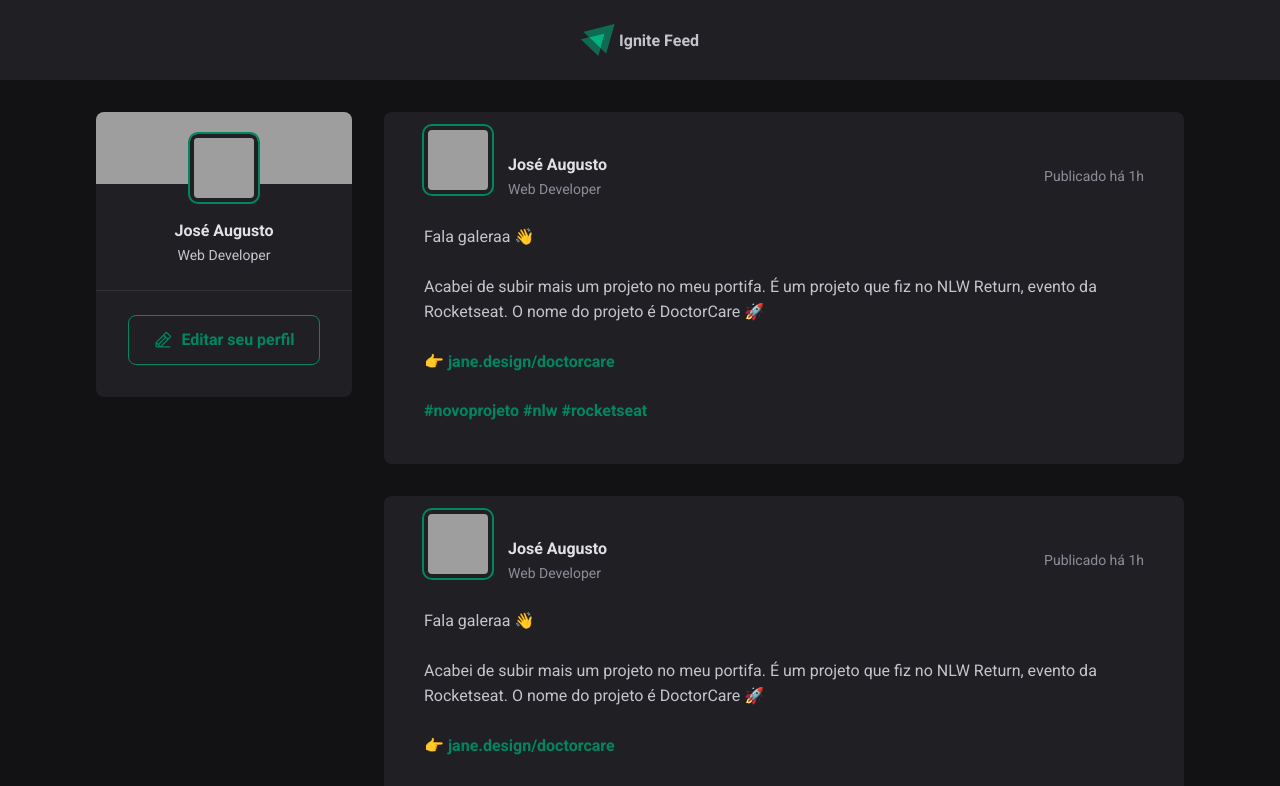
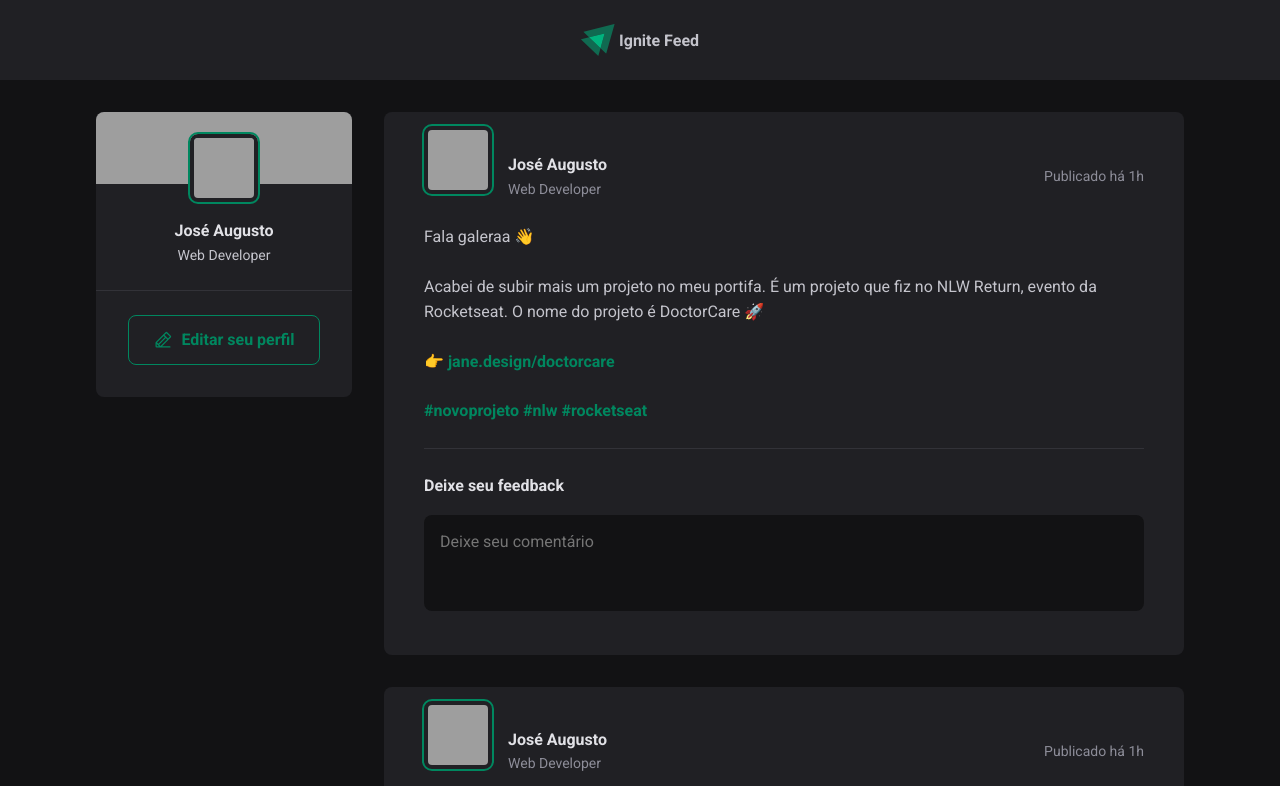
Before and after one commit to joseaugustoss/fundamentos-reactjs, a React (Vite) app: page / in a window 1280 px wide. Shown: the top 786 px of the page. Built offline with nearby package versions, Linux system fonts and the light colour scheme; grey boxes are pictures that could not be loaded.

Commit message:
formulario de comentario

```diff
--- a/src/components/Post.jsx
+++ b/src/components/Post.jsx
@@ -22,6 +22,15 @@
           <a href="#"> #rocketseat </a> {' '}
           </p>
       </div>
+      <form className={styles.commentForm}>
+        <strong>Deixe seu feedback</strong>
+        <textarea
+          placeholder="Deixe seu comentário"
+        />
+     <footer>
+     <button type="submit">Publicar</button>
+     </footer>
+      </form>
   </article>
   )
 }
--- a/src/components/Post.module.css
+++ b/src/components/Post.module.css
@@ -56,3 +56,47 @@
   color: var(--gray-400);
   line-height: 1.6;
 }
+.commentForm{
+  width:100%;
+  margin-top: 1.5rem;
+  padding-top:1.5rem;
+  border-top: solid 1px var(--gray-600);
+}
+.commentForm footer{
+  visibility: hidden;
+  max-height: 0;
+}
+.commentForm:focus-within footer{
+  visibility: visible;
+  max-height: none;
+}
+.commentForm > strong {
+  line-height: 1.6;
+  color: var(--gray-100);
+}
+.commentForm > textarea {
+  width: 100%;
+  background: var(--gray-900);
+  border: 0;
+  resize: none;
+  height: 6rem;
+  padding: 1rem;
+  border-radius: 8px;
+  color: var(--gray-100);
+  line-height: 1.4;
+  margin-top: 1rem;
+}
+.commentForm > footer button[type=submit]{
+  padding: 1rem 1.5rem;
+  margin-top: 1rem;
+  border-radius: 8px;
+  border:0;
+  background-color: var(--green-500);
+  color: var(--white);
+  font-weight: bold;
+  cursor: pointer;
+  transition: background-color 0.1s;
+}
+.commentForm > button[type=submit]:hover{
+  background-color: var(--green-300);
+}
--- a/src/global.css
+++ b/src/global.css
@@ -10,6 +10,10 @@
 
   --green-300: #00837e;
   --green-500: #00875f;
+}
+:focus{
+  outline: transparent;
+  box-shadow: 0 0 0 2px var(--green-500);
 }
 *{
   margin: 0;
```
